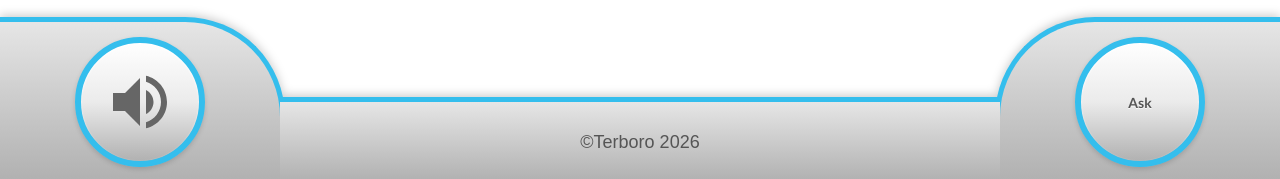
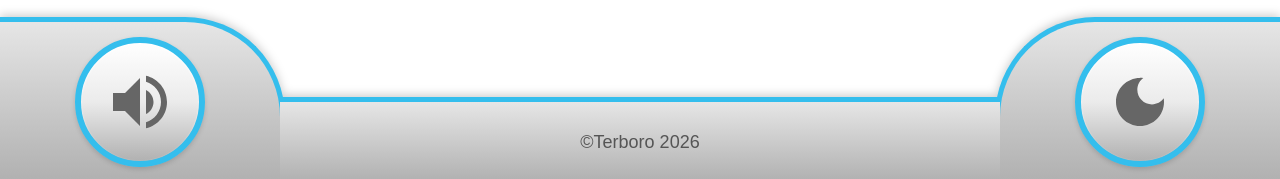
Before and after one commit to robertorincos/terboro, a React (Vite) app in the folder terboro/: page / in a window 1280 px wide. Shown: the part 618-797 px from the top of the page. Built offline with nearby package versions, Linux system fonts and the light colour scheme.

Commit message:
adição do tema escuro

```diff
--- a/terboro/src/Button.css
+++ b/terboro/src/Button.css
@@ -2,21 +2,21 @@
   --btn-size: clamp(60px, 10vw, 200px);
 
   /* Wii Style Gradient */
-  background: linear-gradient(180deg, #ffffff 0%, #ebebeb 50%, #b1b1b1 100%);
+  background: linear-gradient(180deg, var(--btn-bg-start) 0%, var(--btn-bg-mid) 50%, var(--btn-bg-end) 100%);
   border-radius: 50%;
   width: var(--btn-size);
   height: var(--btn-size);
   cursor: var(--custom-cursor);
 
   /* Text Styling */
-  color: #666;
+  color: var(--btn-text);
   font-family: "Trebuchet MS", sans-serif;
   font-size: clamp(12px, 2.5vw, 18px);
   font-weight: bold;
-  text-shadow: 0 1px 0 rgba(255,255,255,0.8);
+  text-shadow: var(--btn-text-shadow);
 
   /* Border & Glow */
-  border: 6px solid #34beed;
+  border: 6px solid var(--btn-border);
   box-shadow:
     inset 0 1px 2px rgba(255,255,255,1),
     0 2px 5px rgba(0,0,0,0.15);
--- a/terboro/src/Channels.css
+++ b/terboro/src/Channels.css
@@ -23,11 +23,11 @@
 
 .channel-card {
   position: relative;
-  background: linear-gradient(180deg, #f6f7f8 0%, #e6e9ee 60%, #d9dee6 100%);
+  background: linear-gradient(180deg, var(--card-bg-start) 0%, var(--card-bg-mid) 60%, var(--card-bg-end) 100%);
   border-radius: clamp(8px, 2.2vw, 18px);
-  border: 2px solid #cbd3dd;
+  border: 2px solid var(--card-border);
   box-shadow: inset 0 2px 0 rgba(255, 255, 255, 0.8),
-              0 4px 12px rgba(0, 0, 0, 0.15);
+              0 4px 12px var(--card-shadow);
   aspect-ratio: 4 / 3;
   overflow: hidden;
   cursor: var(--custom-cursor);
--- a/terboro/src/Footer.css
+++ b/terboro/src/Footer.css
@@ -15,7 +15,7 @@
   pointer-events: auto;
   width: clamp(140px, 30vw, 280px);
   height: clamp(90px, 18vw, 160px);
-  background: linear-gradient(180deg, #e6e6e6 0%, #b0b0b0 100%);
+  background: linear-gradient(180deg, var(--footer-bg-start) 0%, var(--footer-bg-end) 100%);
   display: flex;
   align-items: center;
   justify-content: center;
@@ -40,11 +40,11 @@
   pointer-events: auto;
   flex: 1;
   height: clamp(40px, 8vw, 80px);
-  background: linear-gradient(180deg, #e6e6e6 0%, #b0b0b0 100%);
+  background: linear-gradient(180deg, var(--footer-bg-start) 0%, var(--footer-bg-end) 100%);
   display: flex;
   align-items: center;
   justify-content: center;
-  color: #555;
+  color: var(--footer-text);
   font-family: sans-serif;
   font-size: clamp(12px, 2vw, 18px);
   text-align: center;
--- a/terboro/src/Footer.jsx
+++ b/terboro/src/Footer.jsx
@@ -1,9 +1,11 @@
 import './Footer.css'
 import Button from './Button.jsx'
 import { useSound } from './context/SoundContext'
+import { useTheme } from './context/ThemeContext'
 
 function Footer() {
   const { isMuted, toggleMute } = useSound();
+  const { theme, toggleTheme } = useTheme();
 
   return (
     <footer className='footer-container'>
@@ -28,9 +30,19 @@ function Footer() {
       </div>
 
       <div className='footer-right'>
-        <Button className='button-right'>
+        <Button className='button-right' onClick={toggleTheme}>
             <div className="button-content">
-              <span>Ask</span>
+              {theme === 'dark' ? (
+                // Sun Icon (Switch to Light)
+                <svg width="72" height="72" viewBox="0 0 24 24" fill="currentColor" xmlns="http://www.w3.org/2000/svg">
+                    <path d="M12 7c-2.76 0-5 2.24-5 5s2.24 5 5 5 5-2.24 5-5-2.24-5-5-5zM2 13h2c.55 0 1-.45 1-1s-.45-1-1-1H2c-.55 0-1 .45-1 1s.45 1 1 1zm18 0h2c.55 0 1-.45 1-1s-.45-1-1-1h-2c-.55 0-1 .45-1 1s.45 1 1 1zM11 2v2c0 .55.45 1 1 1s1-.45 1-1V2c0-.55-.45-1-1-1s-1 .45-1 1zm0 18v2c0 .55.45 1 1 1s1-.45 1-1v-2c0-.55-.45-1-1-1s-1 .45-1 1zM5.99 4.58c-.39-.39-1.03-.39-1.41 0-.39.39-.39 1.03 0 1.41l1.06 1.06c.39.39 1.03.39 1.41 0s.39-1.03 0-1.41L5.99 4.58zm12.37 12.37c-.39-.39-1.03-.39-1.41 0-.39.39-.39 1.03 0 1.41l1.06 1.06c.39.39 1.03.39 1.41 0 .39-.39.39-1.03 0-1.41l-1.06-1.06zm1.06-10.96c.39-.39.39-1.03 0-1.41-.39-.39-1.03-.39-1.41 0l-1.06 1.06c-.39.39-.39 1.03 0 1.41s1.03.39 1.41 0l1.06-1.06zM7.05 18.36c.39-.39.39-1.03 0-1.41-.39-.39-1.03-.39-1.41 0l-1.06 1.06c-.39.39-.39 1.03 0 1.41s1.03.39 1.41 0l1.06-1.06z"/>
+                </svg>
+              ) : (
+                // Moon Icon (Switch to Dark)
+                <svg width="64" height="64" viewBox="0 0 24 24" fill="currentColor" xmlns="http://www.w3.org/2000/svg">
+                    <path d="M12 3c-4.97 0-9 4.03-9 9s4.03 9 9 9 9-4.03 9-9c0-.46-.04-.92-.1-1.36-.98 1.37-2.58 2.26-4.4 2.26-3.03 0-5.5-2.47-5.5-5.5 0-1.82.89-3.42 2.26-4.4-.44-.06-.9-.1-1.36-.1z"/>
+                </svg>
+              )}
             </div>
         </Button>
       </div>
--- /dev/null
+++ b/terboro/src/context/ThemeContext.jsx
@@ -0,0 +1,42 @@
+import { createContext, useContext, useState, useEffect } from 'react';
+
+const ThemeContext = createContext();
+
+export function ThemeProvider({ children }) {
+  // Check local storage or system preference on mount
+  const [theme, setTheme] = useState(() => {
+    const savedTheme = localStorage.getItem('theme');
+    if (savedTheme) return savedTheme;
+    return window.matchMedia('(prefers-color-scheme: dark)').matches ? 'dark' : 'light';
+  });
+
+  useEffect(() => {
+    const root = document.documentElement;
+    if (theme === 'dark') {
+      root.classList.add('dark-mode');
+      root.classList.remove('light-mode');
+    } else {
+      root.classList.add('light-mode');
+      root.classList.remove('dark-mode');
+    }
+    localStorage.setItem('theme', theme);
+  }, [theme]);
+
+  const toggleTheme = () => {
+    setTheme(prev => (prev === 'light' ? 'dark' : 'light'));
+  };
+
+  return (
+    <ThemeContext.Provider value={{ theme, toggleTheme }}>
+      {children}
+    </ThemeContext.Provider>
+  );
+}
+
+export function useTheme() {
+  const context = useContext(ThemeContext);
+  if (context === undefined) {
+    throw new Error('useTheme must be used within a ThemeProvider');
+  }
+  return context;
+}
--- a/terboro/src/index.css
+++ b/terboro/src/index.css
@@ -4,8 +4,25 @@
   font-weight: 400;
 
   color-scheme: light;
-  color: #213547;
-  background-color: #ffffff;
+
+  /* Theme Colors - Light Default */
+  --bg-color: #ffffff;
+  --text-color: #213547;
+  --footer-bg-start: #e6e6e6;
+  --footer-bg-end: #b0b0b0;
+  --footer-text: #555;
+  --card-bg-start: #f6f7f8;
+  --card-bg-mid: #e6e9ee;
+  --card-bg-end: #d9dee6;
+  --card-border: #cbd3dd;
+  --card-shadow: rgba(0, 0, 0, 0.15);
+
+  --btn-bg-start: #ffffff;
+  --btn-bg-mid: #ebebeb;
+  --btn-bg-end: #b1b1b1;
+  --btn-text: #666;
+  --btn-border: #34beed;
+  --btn-text-shadow: 0 1px 0 rgba(255,255,255,0.8);
 
   font-synthesis: none;
   text-rendering: optimizeLegibility;
@@ -30,6 +47,27 @@
   --custom-cursor: url('./assets/cursor.png') 10 10, auto;
 }
 
+.dark-mode {
+  color-scheme: dark;
+  --bg-color: #1a1a1a;
+  --text-color: #e0e0e0;
+  --footer-bg-start: #2c2c2c;
+  --footer-bg-end: #1a1a1a;
+  --footer-text: #ccc;
+  --card-bg-start: #333333;
+  --card-bg-mid: #2a2a2a;
+  --card-bg-end: #222222;
+  --card-border: #444444;
+  --card-shadow: rgba(0, 0, 0, 0.5);
+
+  --btn-bg-start: #555;
+  --btn-bg-mid: #444;
+  --btn-bg-end: #222;
+  --btn-text: #ddd;
+  --btn-border: #34beed;
+  --btn-text-shadow: 0 1px 0 rgba(0,0,0,0.5);
+}
+
 a {
   font-weight: 500;
   color: #646cff;
@@ -51,6 +89,9 @@ body {
   min-width: 320px;
   min-height: 100vh;
   min-height: 100dvh; /* Dynamic viewport height para mobile */
+  background-color: var(--bg-color);
+  color: var(--text-color);
+  transition: background-color 0.3s, color 0.3s;
   cursor: var(--custom-cursor);
 }
 
--- a/terboro/src/main.jsx
+++ b/terboro/src/main.jsx
@@ -6,14 +6,17 @@ import Channels from './Channels.jsx'
 import Footer from './Footer.jsx'
 import CustomCursor from './CustomCursor.jsx'
 import { SoundProvider } from './context/SoundContext.jsx'
+import { ThemeProvider } from './context/ThemeContext.jsx'
 
 createRoot(document.getElementById('root')).render(
   <StrictMode>
+    <ThemeProvider>
       <SoundProvider>
         {/* <App /> */}
         <CustomCursor />
         <Channels />
         <Footer />
       </SoundProvider>
+    </ThemeProvider>
   </StrictMode>,
 )
```
Lines whose indentation alone changed are shown as unchanged.
